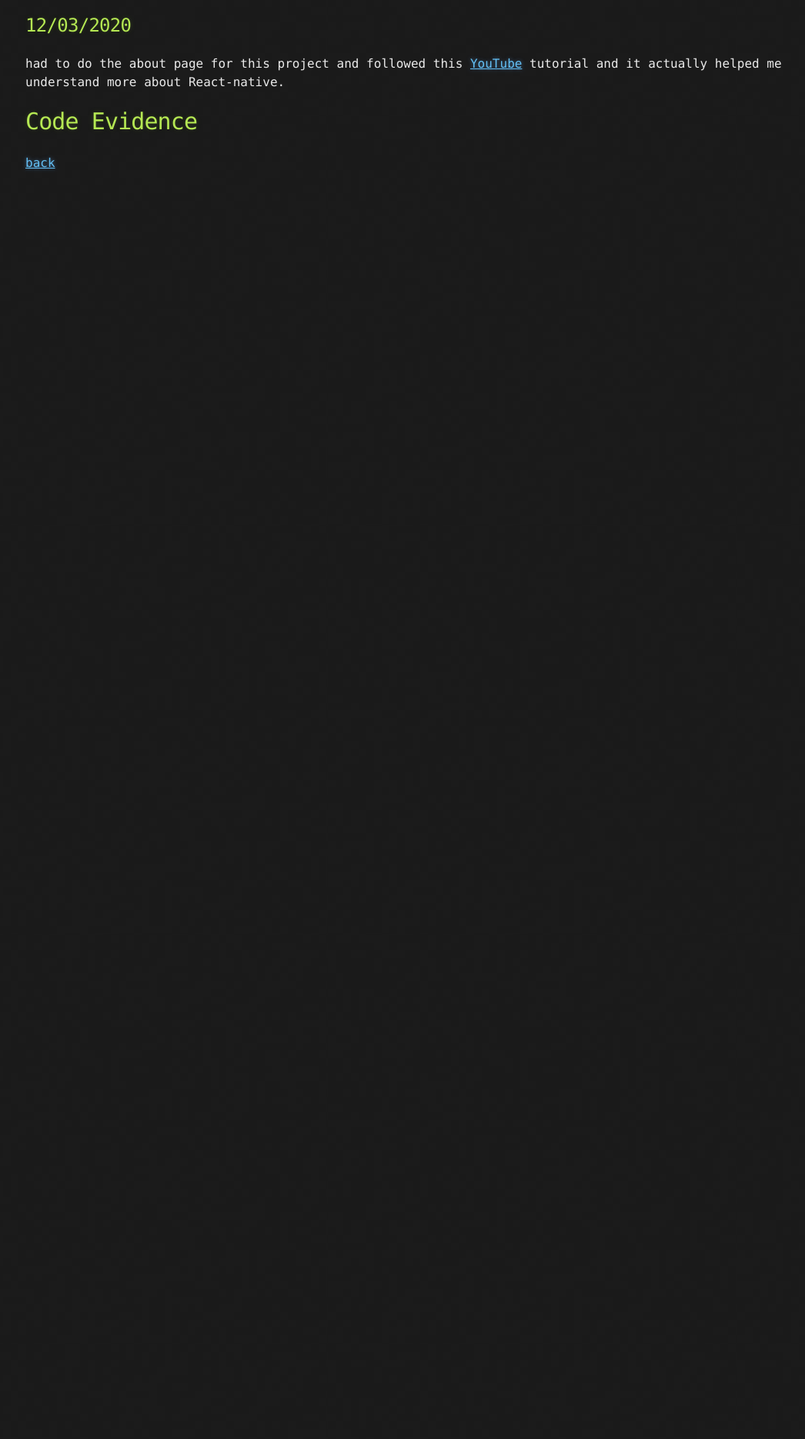
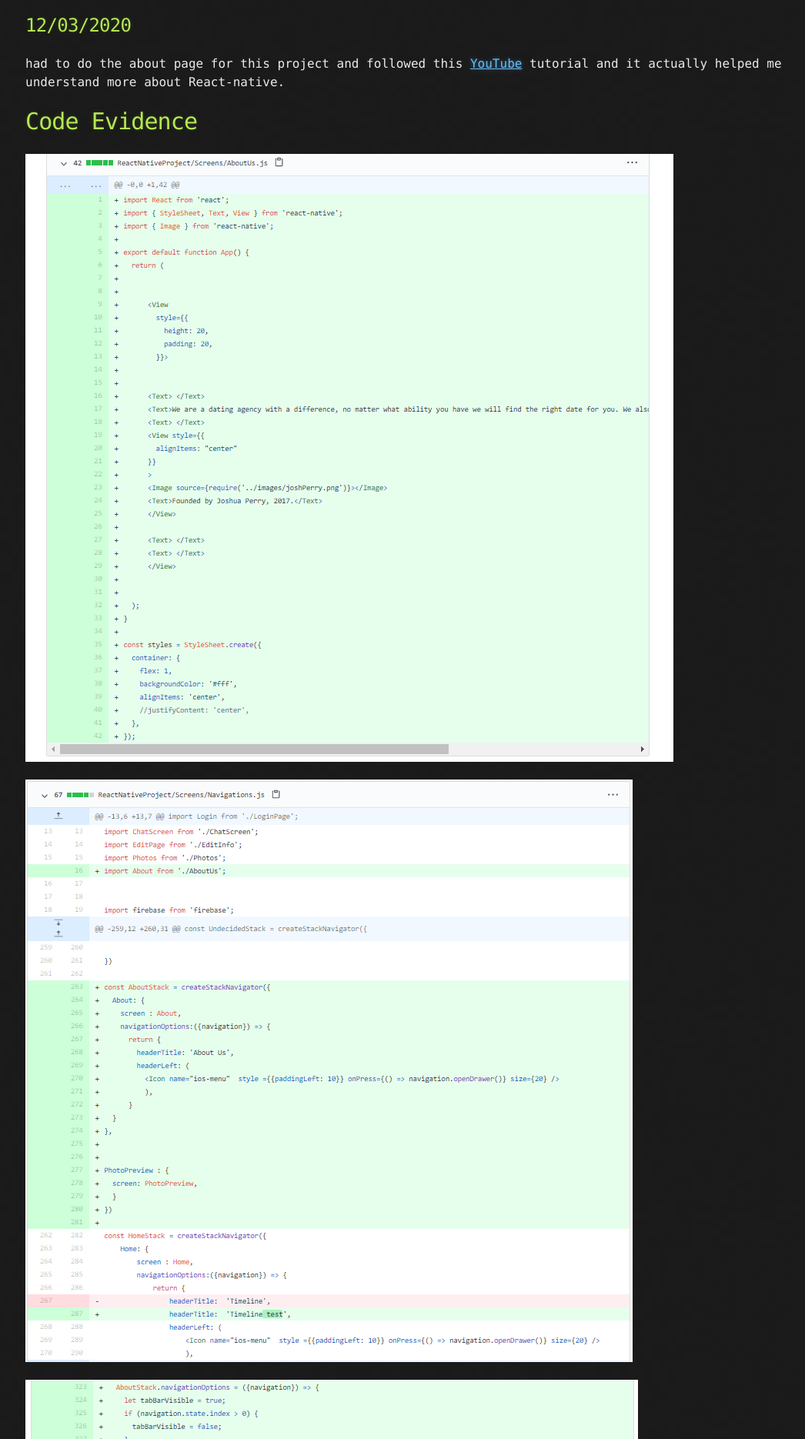
Before and after one commit to amorjk1/Project-1, a Jekyll site: the page built from project-development.md, in a window 1280 px wide. Shown: the part 1978-3848 px from the top of the page at 77% size, without its empty margins (107-1153 px from the left). Built offline with Jekyll 4.4.1, drawn with Linux system fonts in a browser that asks for light colours; our own code applies the rules of GitHub Pages for plain Markdown files; before the commit the page ends 2222 px from its top, so only the background shows below that.

Commit message:
editted the project development page

```diff
--- a/project-development.md
+++ b/project-development.md
@@ -71,5 +71,13 @@ had to do the about page for this project and followed this <a href="https://www
 
 # Code Evidence
 
+![evidence1](https://github.com/amorjk1/Project-1/blob/master/assets/images/codeEvidence1.PNG?raw=true)
+
+![evidence2](https://github.com/amorjk1/Project-1/blob/master/assets/images/codeEvidence2.PNG?raw=true)
+
+![evidence3](https://github.com/amorjk1/Project-1/blob/master/assets/images/codeEvidence3.PNG?raw=true)
+
+![evidence4](https://github.com/amorjk1/Project-1/blob/master/assets/images/codeEvidence4.PNG?raw=true)
+
 
 [back](./)
```
